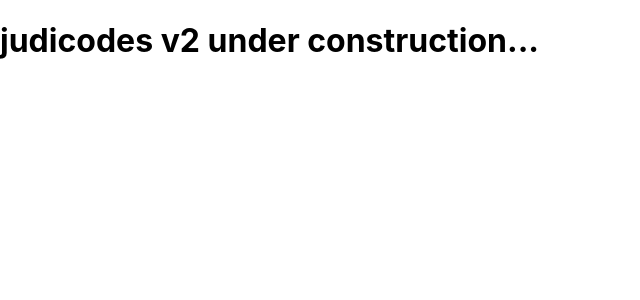
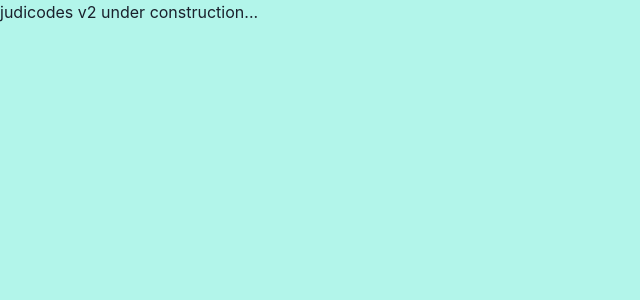
Before and after one commit to judicodes/judicodes-homepage-react, a React (Create React App) app: page / in a window 1280 px wide. Shown: the top 300 px of the page, without its empty margins (0-640 px from the left). Built offline with nearby package versions, Linux system fonts and the light colour scheme.

Commit message:
Set up Chakra UI

```diff
--- a/package.json
+++ b/package.json
@@ -7,6 +7,9 @@
     "npm": "^8"
   },
   "dependencies": {
+    "@chakra-ui/react": "^2.4.3",
+    "@emotion/react": "^11.10.5",
+    "@emotion/styled": "^11.10.5",
     "@testing-library/jest-dom": "^5.16.5",
     "@testing-library/react": "^13.4.0",
     "@testing-library/user-event": "^13.5.0",
@@ -14,6 +17,7 @@
     "@types/node": "^16.18.8",
     "@types/react": "^18.0.26",
     "@types/react-dom": "^18.0.9",
+    "framer-motion": "^7.8.0",
     "react": "^18.2.0",
     "react-dom": "^18.2.0",
     "react-scripts": "5.0.1",
--- a/src/App.tsx
+++ b/src/App.tsx
@@ -1,7 +1,14 @@
 import React from 'react';
+import { ChakraProvider, Box } from '@chakra-ui/react';
 
 function App() {
-  return <h1>judicodes v2 under construction...</h1>;
+  return (
+    <ChakraProvider>
+      <Box bg='teal.100' height='full'>
+        <h1>judicodes v2 under construction...</h1>
+      </Box>
+    </ChakraProvider>
+  );
 }
 
 export default App;
--- a/src/index.css
+++ b/src/index.css
@@ -1,3 +1,10 @@
+html,
+body,
+#root {
+  height: 100%;
+  width: 100%;
+}
+
 body {
   margin: 0;
   font-family: -apple-system, BlinkMacSystemFont, 'Segoe UI', 'Roboto', 'Oxygen', 'Ubuntu',
```
Also changed, not shown: 1 other file (tests, documents, lock files or other folders).
